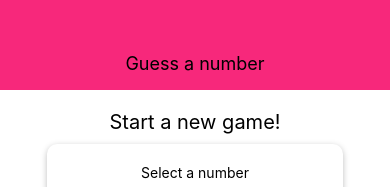
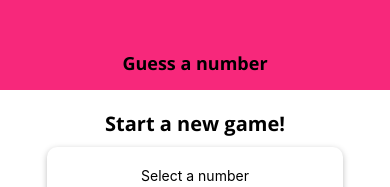
Before and after one commit to leosuncin/unga, a React Native app: screen / in a window 390 px wide. Shown: the top 187 px of the page. Built offline with nearby package versions, Linux system fonts and the light colour scheme.

Commit message:
feat: Load custom font

```diff
--- a/App.tsx
+++ b/App.tsx
@@ -1,12 +1,29 @@
 import React, { useState } from 'react';
 import { StyleSheet, View } from 'react-native';
+import * as Font from 'expo-font';
+import { AppLoading } from 'expo';
 import Header from './components/header';
 import StartGameScreen from './screens/start-game';
 import GameScreen from './screens/game';
 
+function fetchFonts() {
+  return Font.loadAsync({
+    'open-sans': require('./assets/fonts/OpenSans-Regular.ttf'),
+    'open-sans-bold': require('./assets/fonts/OpenSans-Bold.ttf'),
+  });
+}
+
 export default function App() {
   const [userNumber, setUserNumber] = useState<number>();
-  return (
+  const [loading, setLoading] = useState(true);
+
+  return loading ? (
+    <AppLoading
+      startAsync={fetchFonts}
+      onFinish={() => setLoading(false)}
+      onError={console.error}
+    />
+  ) : (
     <View style={styles.container}>
       <Header title="Guess a number" />
       {userNumber ? (
--- a/components/header.tsx
+++ b/components/header.tsx
@@ -29,6 +29,7 @@
   title: {
     color: 'black',
     fontSize: 18,
+    fontFamily: 'open-sans-bold',
   },
 });
 
--- a/screens/start-game.tsx
+++ b/screens/start-game.tsx
@@ -115,6 +115,7 @@
   title: {
     fontSize: 20,
     marginVertical: 10,
+    fontFamily: 'open-sans-bold',
   },
   buttonContainer: {
     flexDirection: 'row',
```
Also changed, not shown: assets/fonts/OpenSans-Bold.ttf (added), assets/fonts/OpenSans-Regular.ttf (added).
